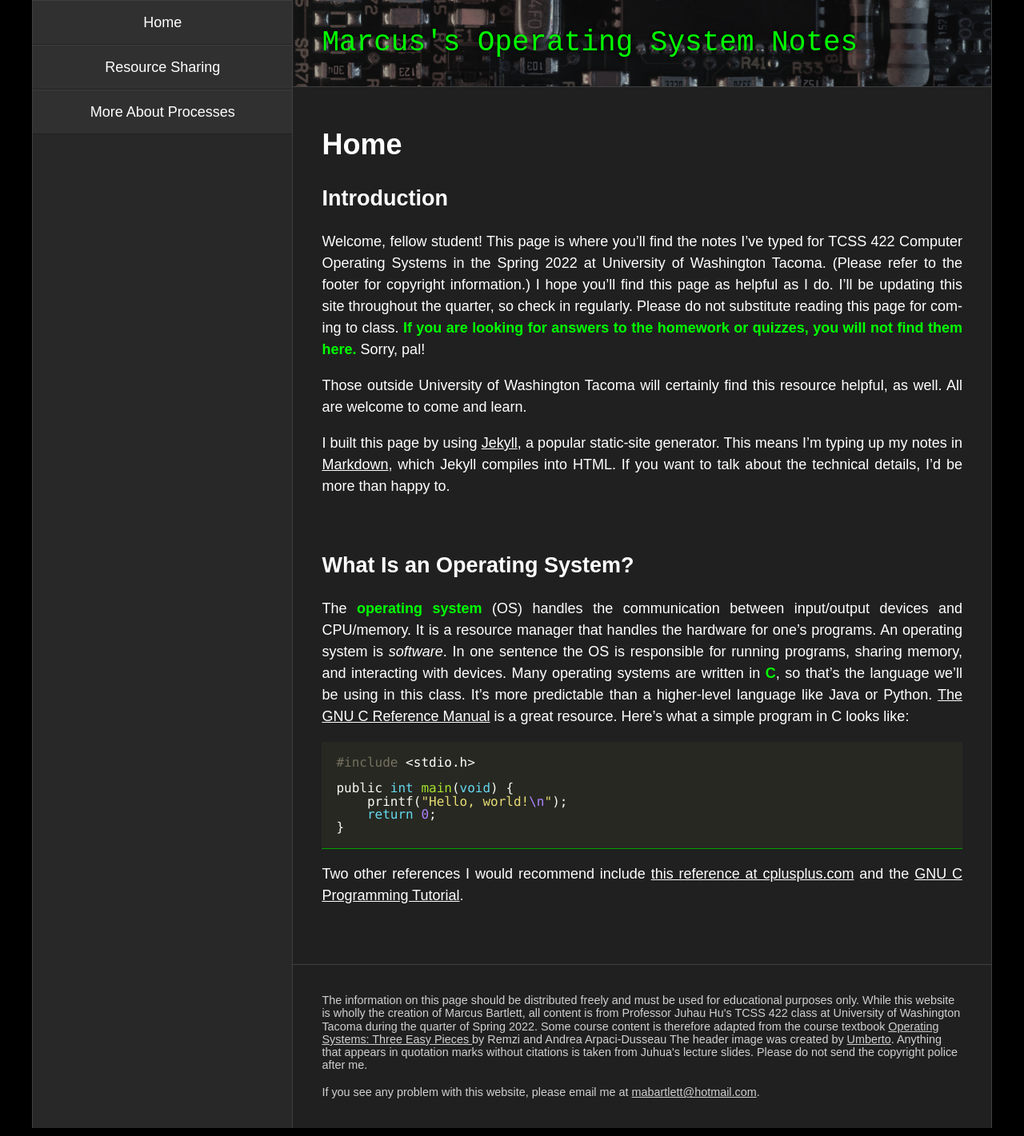
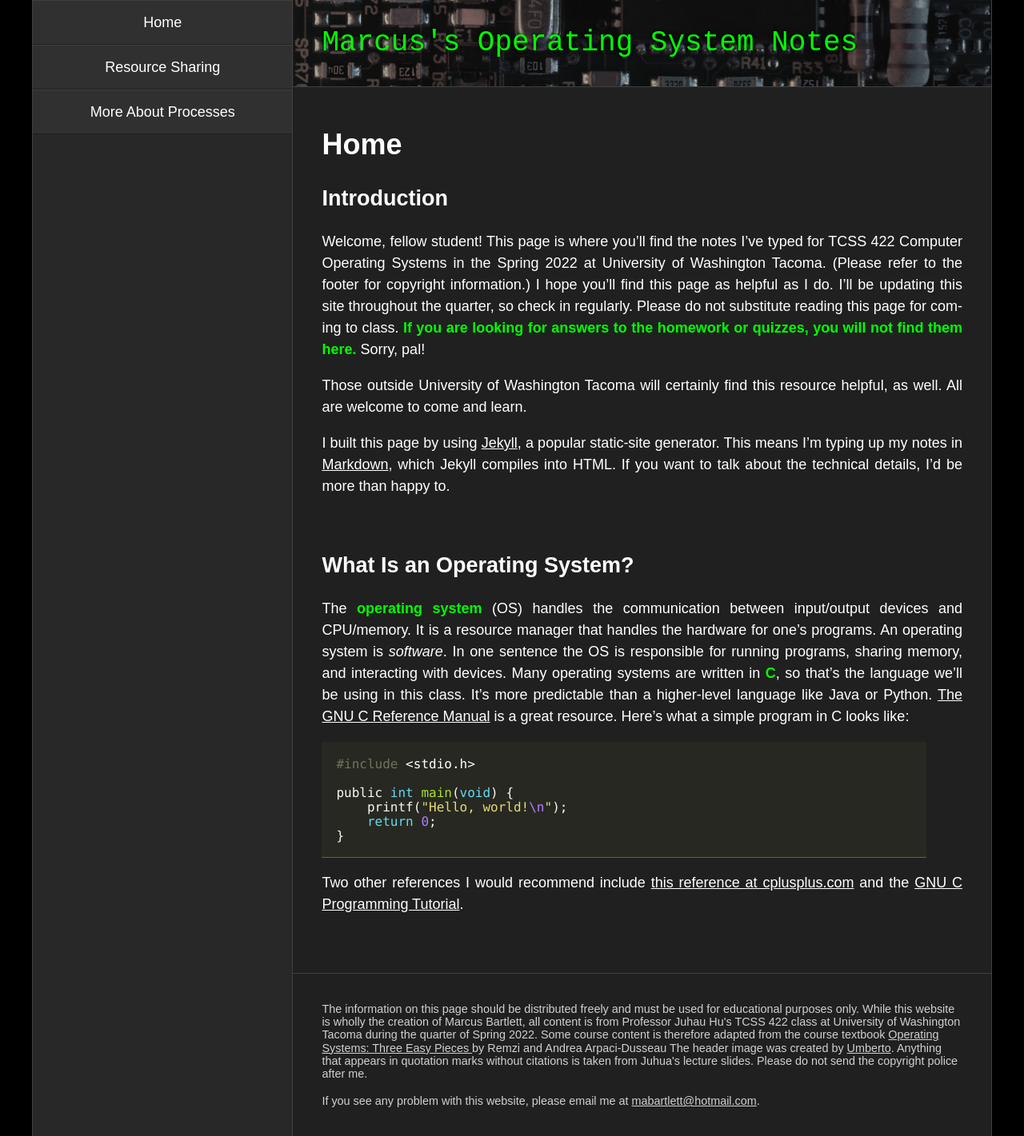
Before and after one commit to mabartlett/TCSS422Notes, a Jekyll site: the page built from index.md, in a window 1280 px wide. Shown: the whole page at 80% size. Built offline with Jekyll 4.4.1, drawn with Linux system fonts in a browser that asks for light colours.

Commit message:
Prepare for altering layout.

```diff
--- a/_sass/main.scss
+++ b/_sass/main.scss
@@ -9,11 +9,12 @@ body {
 }
 
 pre {
-    font-size: 0.9rem;
     font-family: "consolas", "dejavu sans mono", monospace;
     margin: 1rem 0;
     padding: 1rem;
     border-bottom: 1px solid;
+    max-width: 40rem;
+    overflow-x: scroll;
 }
 
 code {
@@ -175,8 +176,8 @@ li code {
     border: 1px solid;
 }
 
-.highlight {
-    overflow-x: scroll;
+figure[class="highlight"] {
+
 }
 
 footer {
```
Also changed, not shown: 2 other files.
